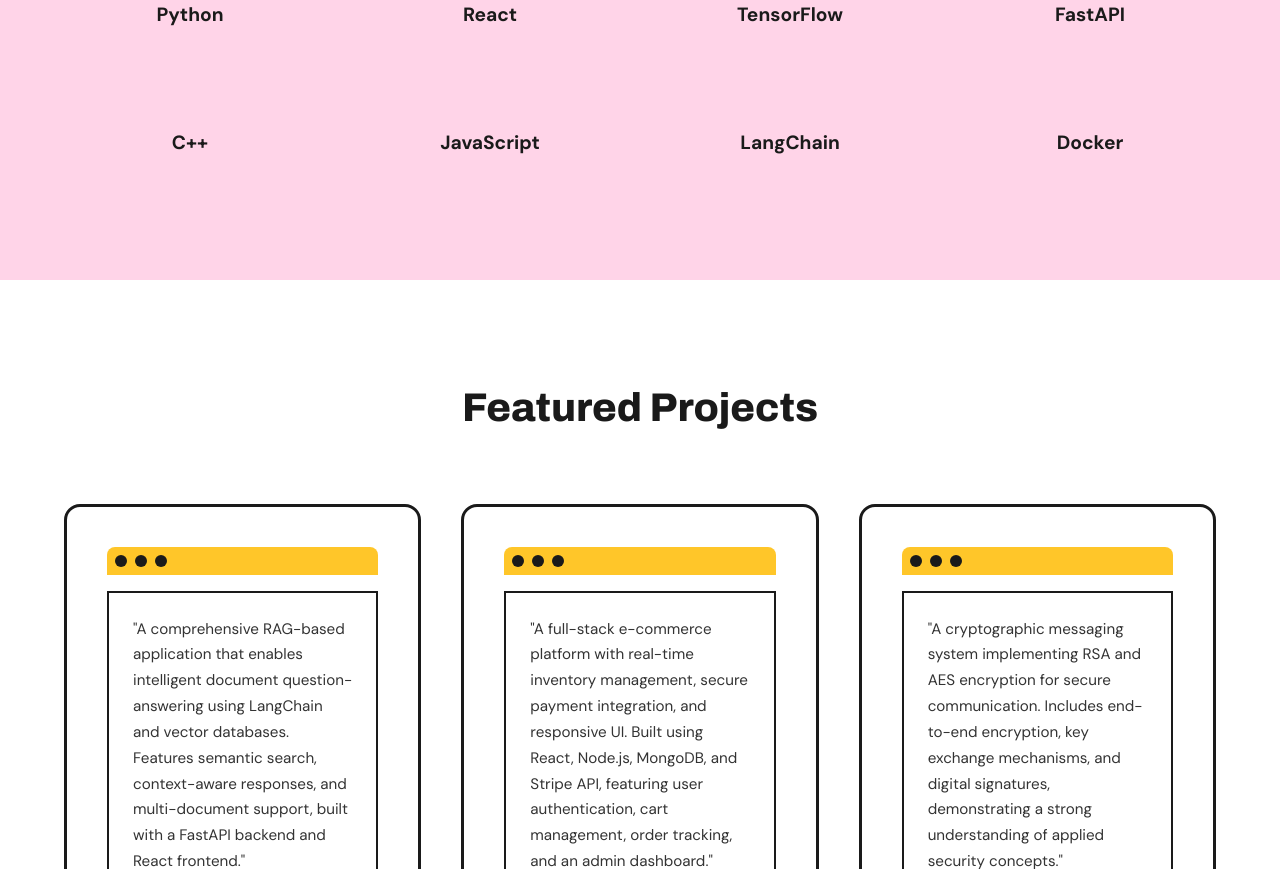
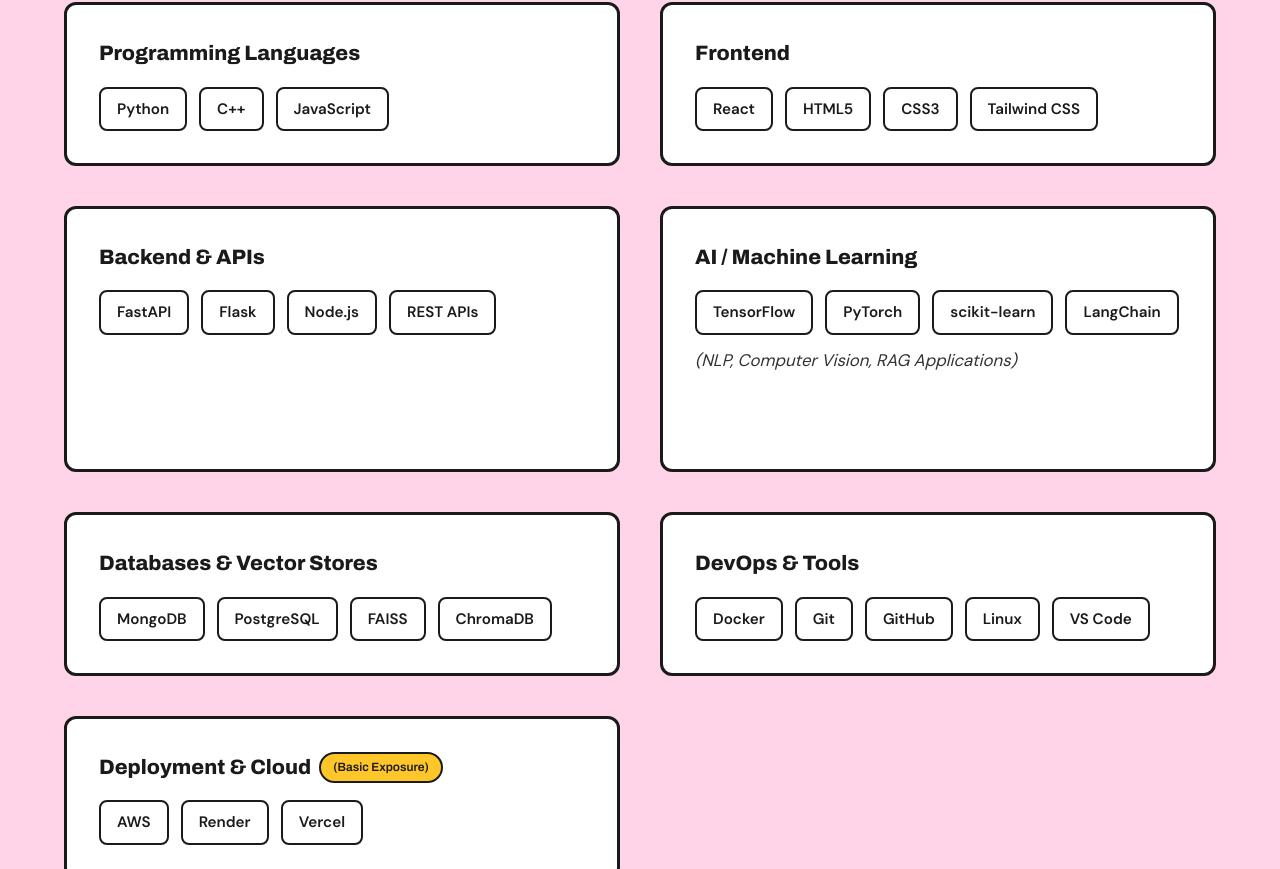
Before and after one commit to itsmeaabhii/Portfolio, a React (Create React App) app: page / in a window 1280 px wide. Shown: the part 3551-4420 px from the top of the page. Built offline with nearby package versions, Linux system fonts and the light colour scheme; the HTML template or start-up script is replaced by a standard one.

Commit message:
Update Technologies section with categorized professional layout

```diff
--- a/src/components/Projects.css
+++ b/src/components/Projects.css
@@ -17,8 +17,77 @@
   font-size: 1.05rem;
   margin-bottom: 4rem;
   color: #333;
+  max-width: 900px;
+  margin-left: auto;
+  margin-right: auto;
 }
 
+.tech-categories {
+  display: grid;
+  grid-template-columns: repeat(2, 1fr);
+  gap: 2.5rem;
+  max-width: 1200px;
+  margin: 0 auto;
+}
+
+.tech-category {
+  background: var(--white);
+  border: 3px solid var(--black);
+  border-radius: 12px;
+  padding: 2rem;
+  text-align: left;
+}
+
+.tech-category h3 {
+  font-family: 'Archivo', sans-serif;
+  font-size: 1.3rem;
+  font-weight: 800;
+  margin-bottom: 1rem;
+  color: var(--black);
+  display: flex;
+  align-items: center;
+  gap: 0.5rem;
+}
+
+.exposure-badge {
+  font-size: 0.75rem;
+  font-weight: 600;
+  background: var(--yellow);
+  padding: 0.25rem 0.75rem;
+  border-radius: 20px;
+  border: 2px solid var(--black);
+}
+
+.tech-items {
+  display: flex;
+  flex-wrap: wrap;
+  gap: 0.75rem;
+}
+
+.tech-tag {
+  background: var(--white);
+  border: 2px solid var(--black);
+  padding: 0.5rem 1rem;
+  border-radius: 8px;
+  font-size: 0.95rem;
+  font-weight: 600;
+  color: var(--black);
+  transition: transform 0.2s, background 0.2s;
+}
+
+.tech-tag:hover {
+  transform: translateY(-2px);
+  background: var(--yellow);
+}
+
+.tech-note {
+  font-size: 0.85rem;
+  color: #555;
+  margin-top: 0.75rem;
+  font-style: italic;
+}
+
+/* Old clients-grid styles - keeping for backward compatibility */
 .clients-grid {
   display: grid;
   grid-template-columns: repeat(4, 1fr);
@@ -137,6 +206,10 @@
 }
 
 @media (max-width: 1024px) {
+  .tech-categories {
+    grid-template-columns: 1fr;
+  }
+
   .clients-grid {
     grid-template-columns: repeat(2, 1fr);
   }
@@ -156,6 +229,18 @@
     font-size: 2rem;
   }
 
+  .tech-categories {
+    gap: 1.5rem;
+  }
+
+  .tech-category {
+    padding: 1.5rem;
+  }
+
+  .tech-category h3 {
+    font-size: 1.1rem;
+  }
+
   .clients-grid {
     grid-template-columns: 1fr;
   }
--- a/src/components/Projects.js
+++ b/src/components/Projects.js
@@ -8,18 +8,79 @@
       <section className="clients">
         <h2 className="fade-in">Technologies I Work With</h2>
         <p className="fade-in">
-          I leverage modern tools and frameworks to build reliable and scalable applications:
+          I use a modern, production-ready tech stack to design, build, and deploy scalable applications across AI/ML and full-stack development.
         </p>
 
-        <div className="clients-grid">
-          <div className="client-logo scale-in">Python</div>
-          <div className="client-logo scale-in">React</div>
-          <div className="client-logo scale-in">TensorFlow</div>
-          <div className="client-logo scale-in">FastAPI</div>
-          <div className="client-logo scale-in">C++</div>
-          <div className="client-logo scale-in">JavaScript</div>
-          <div className="client-logo scale-in">LangChain</div>
-          <div className="client-logo scale-in">Docker</div>
+        <div className="tech-categories">
+          <div className="tech-category fade-in">
+            <h3>Programming Languages</h3>
+            <div className="tech-items">
+              <span className="tech-tag">Python</span>
+              <span className="tech-tag">C++</span>
+              <span className="tech-tag">JavaScript</span>
+            </div>
+          </div>
+
+          <div className="tech-category fade-in">
+            <h3>Frontend</h3>
+            <div className="tech-items">
+              <span className="tech-tag">React</span>
+              <span className="tech-tag">HTML5</span>
+              <span className="tech-tag">CSS3</span>
+              <span className="tech-tag">Tailwind CSS</span>
+            </div>
+          </div>
+
+          <div className="tech-category fade-in">
+            <h3>Backend & APIs</h3>
+            <div className="tech-items">
+              <span className="tech-tag">FastAPI</span>
+              <span className="tech-tag">Flask</span>
+              <span className="tech-tag">Node.js</span>
+              <span className="tech-tag">REST APIs</span>
+            </div>
+          </div>
+
+          <div className="tech-category fade-in">
+            <h3>AI / Machine Learning</h3>
+            <div className="tech-items">
+              <span className="tech-tag">TensorFlow</span>
+              <span className="tech-tag">PyTorch</span>
+              <span className="tech-tag">scikit-learn</span>
+              <span className="tech-tag">LangChain</span>
+            </div>
+            <p className="tech-note">(NLP, Computer Vision, RAG Applications)</p>
+          </div>
+
+          <div className="tech-category fade-in">
+            <h3>Databases & Vector Stores</h3>
+            <div className="tech-items">
+              <span className="tech-tag">MongoDB</span>
+              <span className="tech-tag">PostgreSQL</span>
+              <span className="tech-tag">FAISS</span>
+              <span className="tech-tag">ChromaDB</span>
+            </div>
+          </div>
+
+          <div className="tech-category fade-in">
+            <h3>DevOps & Tools</h3>
+            <div className="tech-items">
+              <span className="tech-tag">Docker</span>
+              <span className="tech-tag">Git</span>
+              <span className="tech-tag">GitHub</span>
+              <span className="tech-tag">Linux</span>
+              <span className="tech-tag">VS Code</span>
+            </div>
+          </div>
+
+          <div className="tech-category fade-in">
+            <h3>Deployment & Cloud <span className="exposure-badge">(Basic Exposure)</span></h3>
+            <div className="tech-items">
+              <span className="tech-tag">AWS</span>
+              <span className="tech-tag">Render</span>
+              <span className="tech-tag">Vercel</span>
+            </div>
+          </div>
         </div>
       </section>
 
```
